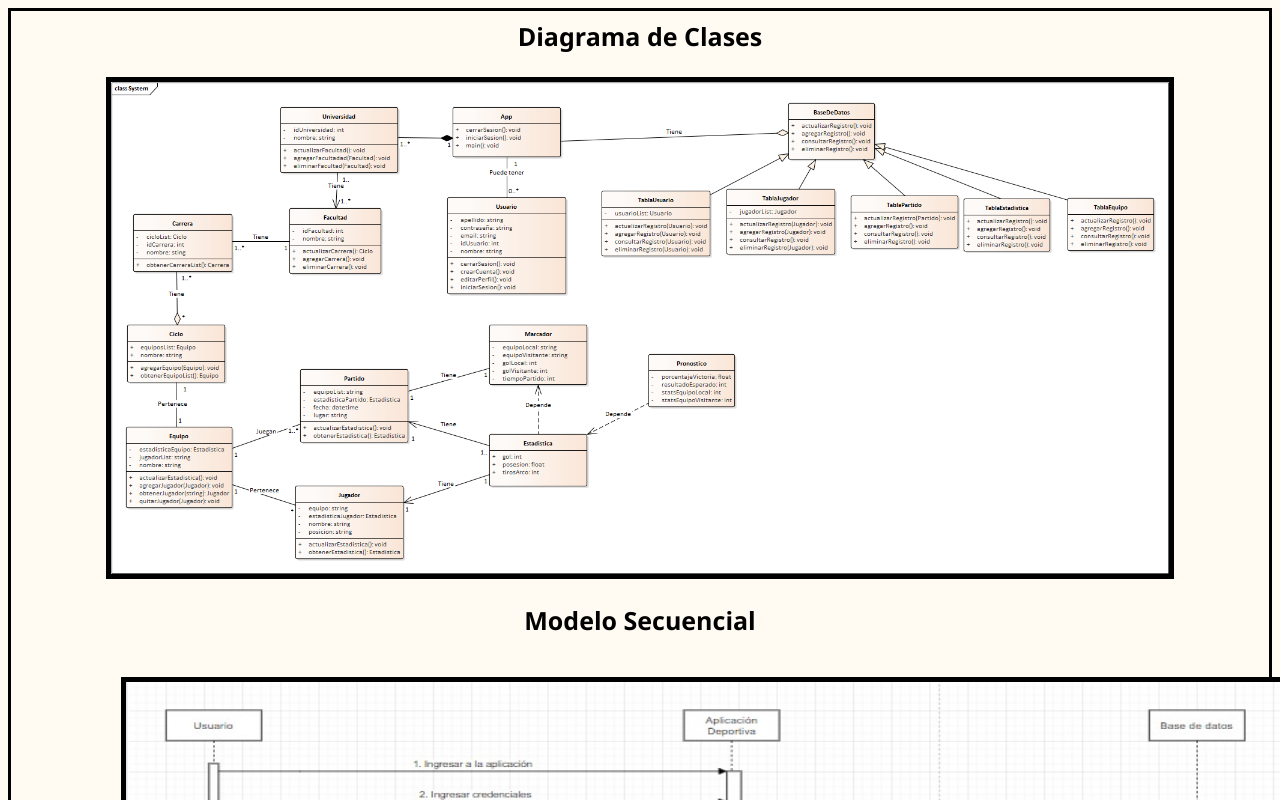
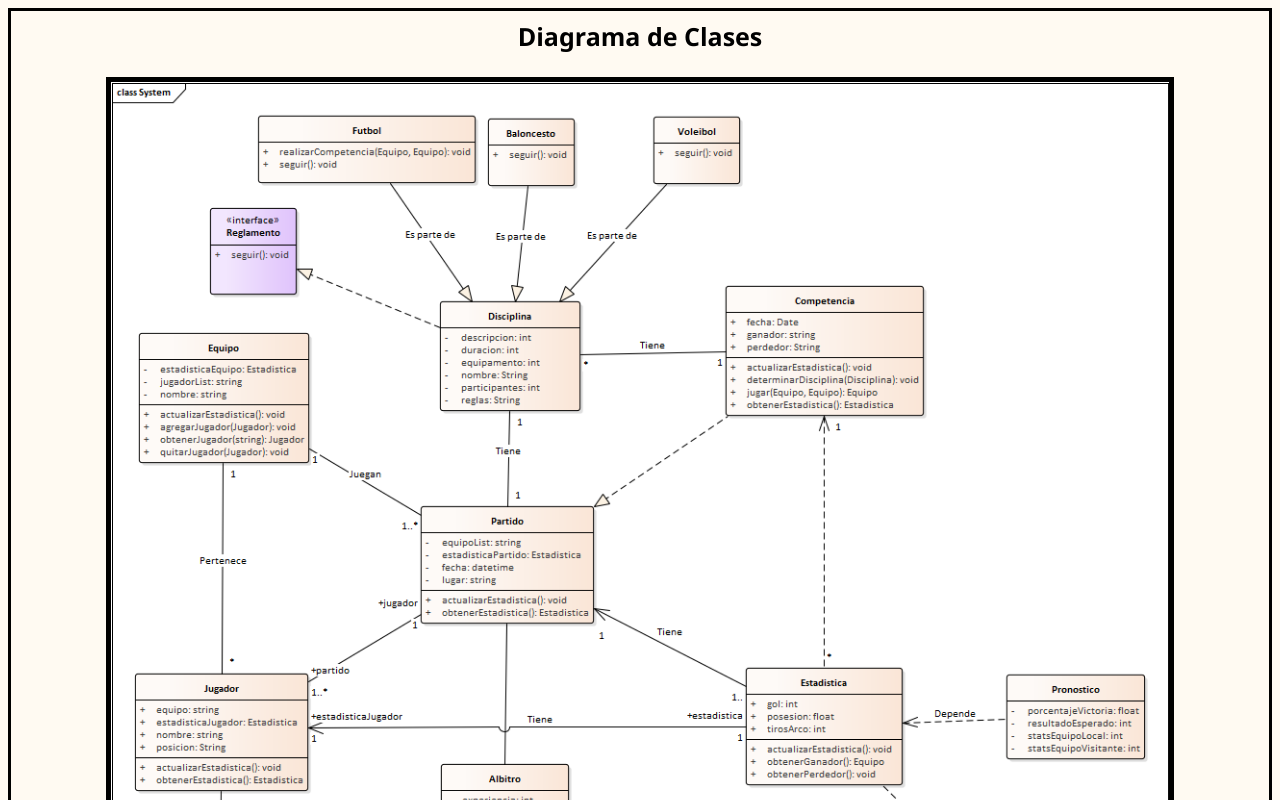
Before and after one commit to jostinjimenez/testing, a plain HTML site: page diagramaSecuencial.html in a window 1280 px wide. Shown: the top 800 px of the page. Drawn offline with Linux system fonts and the light colour scheme.

Commit message:
Update diagramaSecuencial.html

```diff
--- a/diagramaSecuencial.html
+++ b/diagramaSecuencial.html
@@ -13,7 +13,7 @@
 <body>
 
     <p class="titulo">Diagrama de Clases<p>
-    <img class="imagen1" src="System.png" >
+    <img class="imagen1" src="System1.png">
     <p class="titulo">Modelo Secuencial<p></p>
     <img class="imagen" src="Secuencial.jpeg">
 
```
